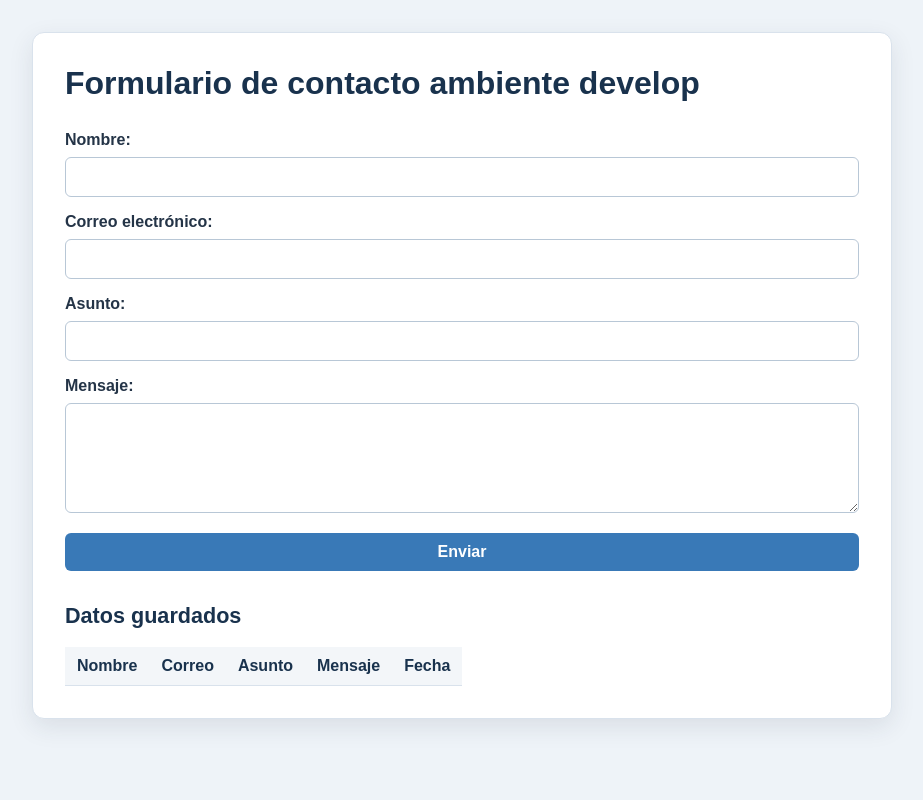
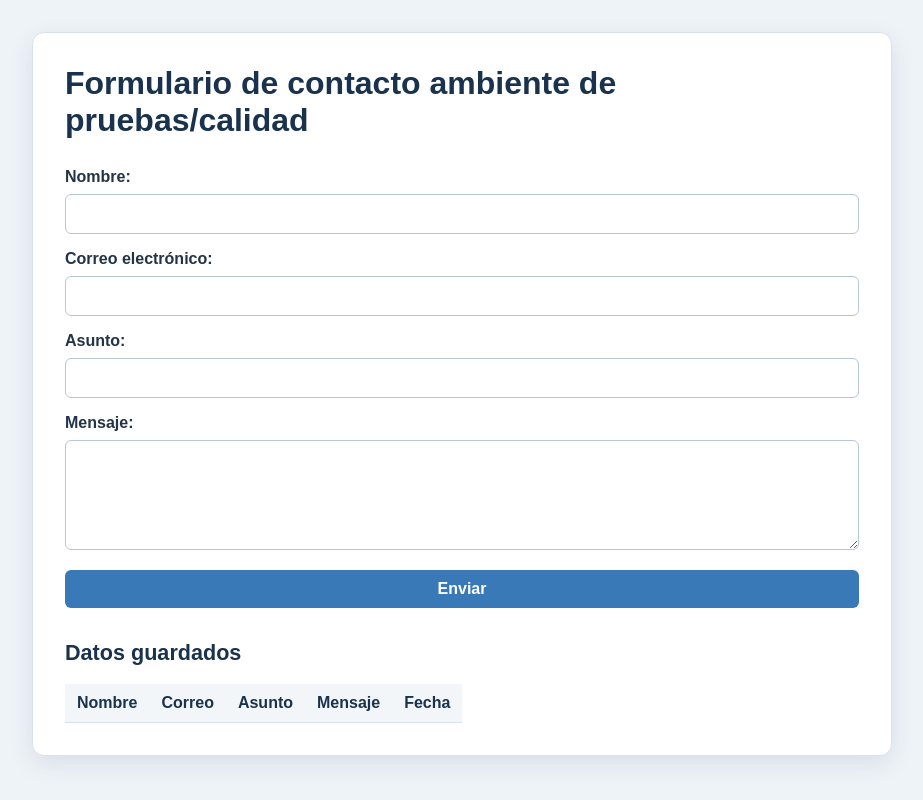
Before and after one commit to AndrielyCasallas/control-de-ambientes-prueba, a website: page index.html in a window 1280 px wide. Shown: the whole page, without its empty margins (178-1101 px from the left). Drawn offline with Linux system fonts and the light colour scheme; no server answers.

Commit message:
Enviroment ready to quality

```diff
--- a/index.html
+++ b/index.html
@@ -8,7 +8,7 @@
 </head>
 <body>
     <main>
-        <h1>Formulario de contacto ambiente develop</h1>
+        <h1>Formulario de contacto ambiente de pruebas/calidad</h1>
 
         <form id="contact-form">
             <label for="nombre">Nombre:</label>
```
